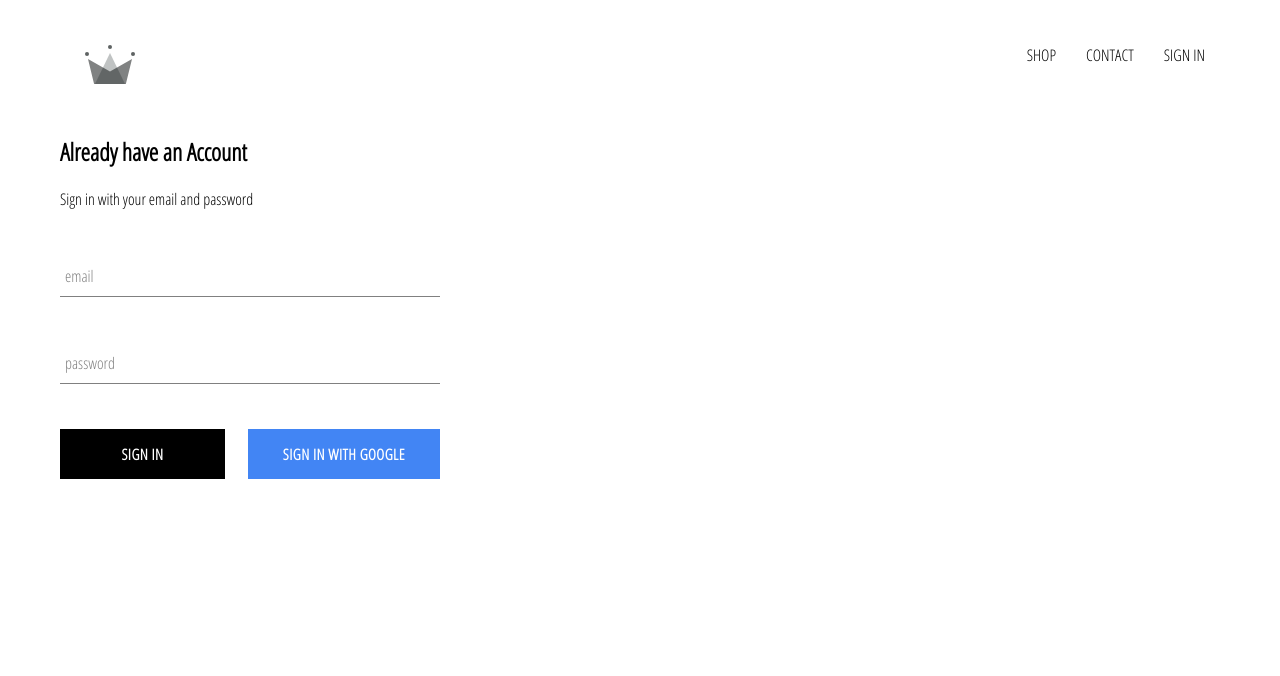
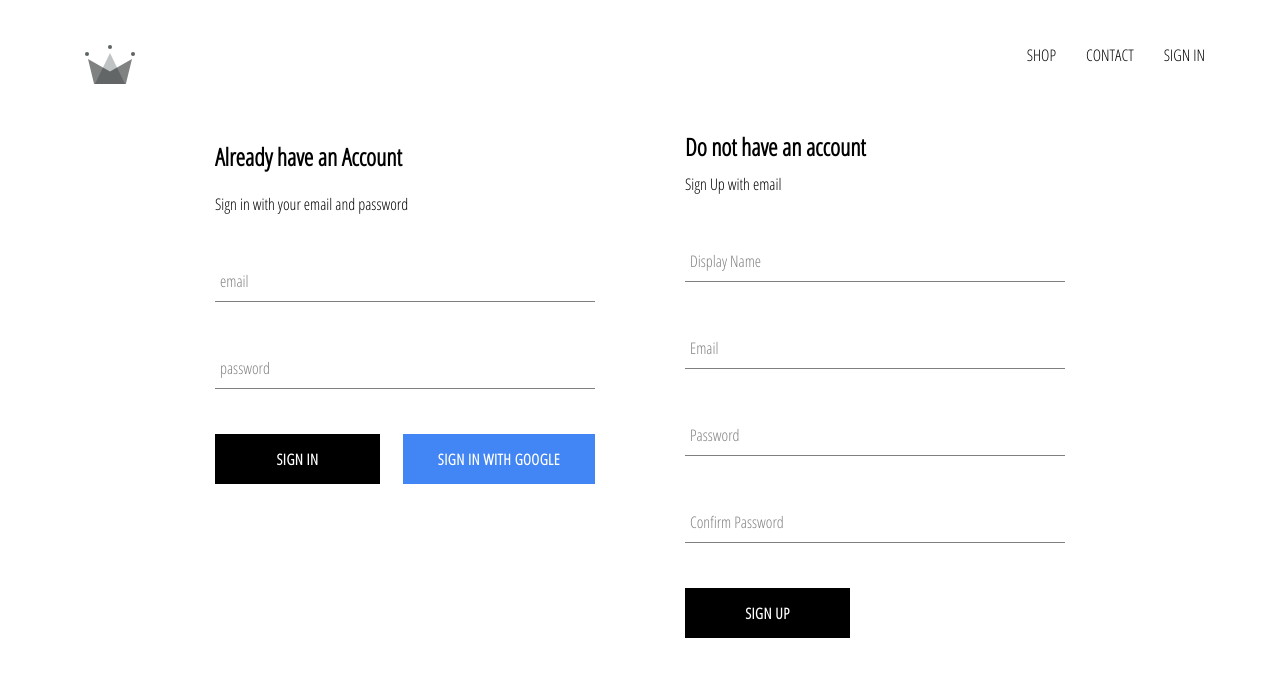
Before and after one commit to tilakgurappagari/clothing-store, a React (Create React App) app: page /auth in a window 1280 px wide. Shown: the top 676 px of the page. Built offline with nearby package versions, Linux system fonts and the light colour scheme; no server answers.

Commit message:
added signup component and implemented sign up with email and password

```diff
--- a/src/App.js
+++ b/src/App.js
@@ -5,7 +5,7 @@
 import Authenticate from './containers/authenticate/authenticate.component';
 import HomePage from './containers/homepage/homepage.component';
 import ShopPage from './containers/shop/shop.component';
-import { auth } from './firebase/firebase.utils';
+import { auth, createUserProfileDocument } from './firebase/firebase.utils';
 
 
 
@@ -19,10 +19,22 @@
 unsubscribeFromAuth = null;
 
   componentDidMount(){
-    this.unsubscribeFromAuth = auth.onAuthStateChanged(user => {
-      this.setState({currentUser : user});
-      console.log(user);
-    })
+    this.unsubscribeFromAuth = auth.onAuthStateChanged(async userAuth => {
+      // this.setState({currentUser : user});
+      if(userAuth){
+          const userRef = await createUserProfileDocument(userAuth);
+          userRef.onSnapshot(snapShot => {
+            this.setState({currentUser: {
+              id: snapShot.id,
+              ...snapShot.data()
+            }
+          });
+          console.log(this.state);
+          });
+
+      }
+      this.setState({currentUser: userAuth});
+    });
   }
 
   componentWillUnmount()
--- a/src/components/sign-in/sign-in.component.jsx
+++ b/src/components/sign-in/sign-in.component.jsx
@@ -42,7 +42,7 @@
                           value={this.state.password}
                           onHandleChange={this.onHandleChange}
                           label="password"
-                           required />
+                           required autoComplete="off" />
 
                         <div className="buttons">
                         <Button type="submit"  >SIGN IN</Button>
--- /dev/null
+++ b/src/components/sign-up/sign-up.component.jsx
@@ -0,0 +1,101 @@
+import React, { Component } from 'react';
+import { auth, createUserProfileDocument } from '../../firebase/firebase.utils';
+import Button from '../button/button.component';
+import FormInput from '../form-input/form-input.component';
+
+
+import './sign-up.styles.scss';
+
+class SignUp extends Component{
+
+    state = {
+        displayName : '',
+        email: '',
+        password: '',
+        confirmPassword: ''
+    }
+
+    onHandleSubmit = async event =>{
+        event.preventDefault();
+        const {displayName, email, password, confirmPassword} = this.state;
+        if(password !== confirmPassword){
+            alert("passwords don't match");
+            return;
+        }
+        try{
+            const {user} = await auth.createUserWithEmailAndPassword(email, password);
+           await createUserProfileDocument(user, {displayName});
+           this.setState({
+            displayName : '',
+            email: '',
+            password: '',
+            confirmPassword: ''
+           })
+        }catch(error){
+                console.error(error)
+        }
+
+    };
+    onHandleChange = (event) =>{
+        const {value, name} = event.target;
+        this.setState({[name]: value});
+
+    }
+
+    render(){
+
+        const {displayName, email, password, confirmPassword} = this.state;
+        return(
+            <div className="sign-up">
+                <h2 className="title">Do not have an account</h2>
+                <span>Sign Up with email</span>
+                <form className="sign-p-form" onSubmit={this.onHandleSubmit}>
+                    <FormInput type='text'
+                                name='displayName'
+                                value={displayName}
+                                onChange={this.onHandleChange}
+                                label= 'Display Name'
+                                required
+                                >
+
+                                </FormInput>
+
+                     <FormInput type='email'
+                                name='email'
+                                value={email}
+                                onChange={this.onHandleChange}
+                                label= 'Email'
+                                required
+                                >
+
+                     </FormInput>
+
+                     <FormInput type='password'
+                                name='password'
+                                value={password}
+                                onChange={this.onHandleChange}
+                                label= 'Password'
+                                required
+                                >
+
+                    </FormInput>
+
+                    <FormInput type='password'
+                                name='confirmPassword'
+                                value={confirmPassword}
+                                onChange={this.onHandleChange}
+                                label= 'Confirm Password'
+                                required
+                                >
+
+                    </FormInput>
+
+                    <Button type="submit">SIGN UP</Button>
+                </form>
+            </div>
+        );
+    }
+
+}
+
+export default SignUp;
--- /dev/null
+++ b/src/components/sign-up/sign-up.styles.scss
@@ -0,0 +1,9 @@
+.sign-up {
+    display: flex;
+    flex-direction: column;
+    width: 380px;
+
+    .title {
+      margin: 10px 0;
+    }
+  }
--- a/src/containers/authenticate/authenticate.component.jsx
+++ b/src/containers/authenticate/authenticate.component.jsx
@@ -1,5 +1,6 @@
 import React from 'react';
 import SignIn from '../../components/sign-in/sign-in.component';
+import SignUp from '../../components/sign-up/sign-up.component';
 
 import './authenticate.styles.scss';
 
@@ -7,6 +8,7 @@
     return(
         <div className="authenticate">
            <SignIn />
+           <SignUp />
         </div>
     );
 
--- a/src/containers/authenticate/authenticate.styles.scss
+++ b/src/containers/authenticate/authenticate.styles.scss
@@ -0,0 +1,6 @@
+.authenticate{
+    width: 850px;
+    display: flex;
+    justify-content: space-between;
+    margin: 30px auto;
+}
--- a/src/firebase/firebase.utils.js
+++ b/src/firebase/firebase.utils.js
@@ -14,6 +14,37 @@
     measurementId: "G-4S3B0MJK9X"
   }
 
+
+  export const createUserProfileDocument = async(userAuth, additionalData)=>{
+      if(!userAuth) return ;
+
+      const userRef = firestore.doc(`users/${userAuth.uid}`);
+
+        const snapShot = await userRef.get();
+      //console.log(snapShot);
+
+      if(!snapShot.exists){
+         const {displayName, email} = userAuth;
+         const createdAt = new Date();
+
+         try{
+            await userRef.set({
+                displayName,
+                email,
+                createdAt,
+                ...additionalData
+            })
+         } catch(error){
+
+                console.log("error creating user", error.message );
+
+         }
+
+      }
+
+      return userRef;
+  };
+
   firebase.initializeApp(config);
 
 
```
